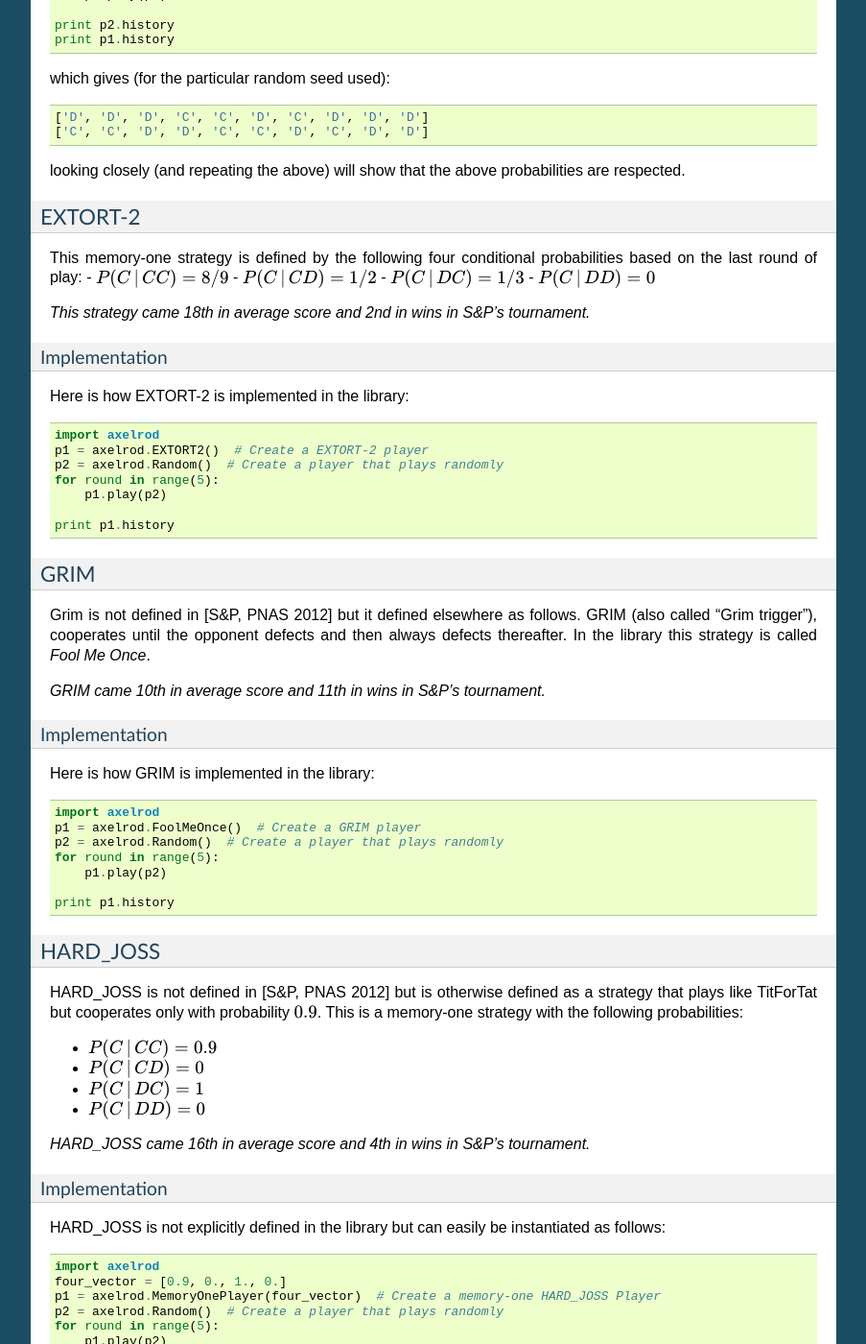
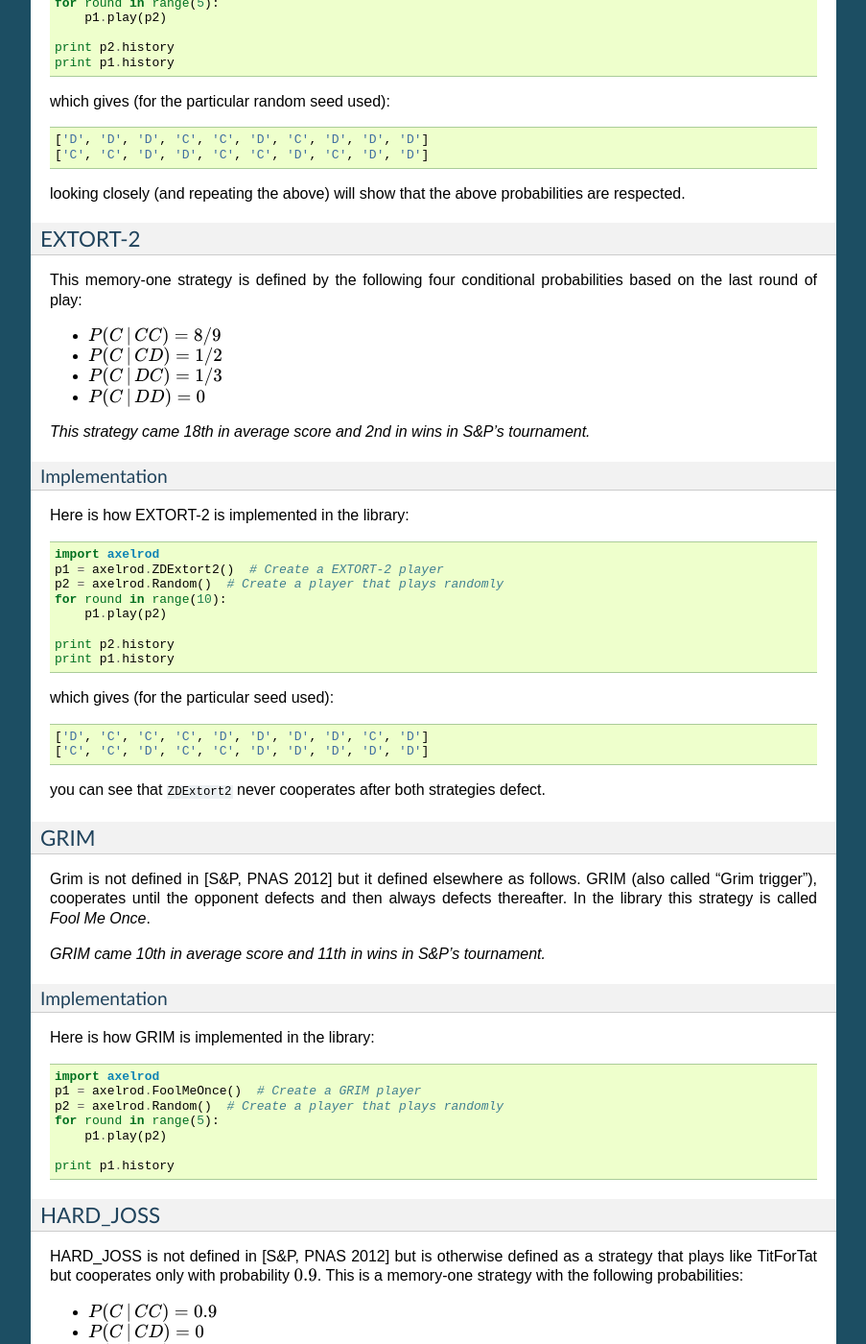
Before and after one commit to Axelrod-Python/Axelrod, a Sphinx documentation site: the page built from docs/overview_of_strategies.rst, in a window 1280 px wide and 1400 px high, scrolled down 10629 px. Shown: the whole window at 96% size, without its empty margins (198-1101 px from the left). Built offline with Sphinx 7.4.7, drawn with Linux system fonts in a browser that asks for light colours; some of the changed text lies outside the part shown.

Commit message:
Fixing Extort player
Fixed Implementation
Fixed Mathjax
Added more illustrative example

```diff
--- a/docs/overview_of_strategies.rst
+++ b/docs/overview_of_strategies.rst
@@ -434,6 +434,8 @@ The following classical strategies are included in the tournament:
 +----------+----------------------+----------------------+
 | ALLD     | Always Defect        | `Defector`           |
 +----------+----------------------+----------------------+
+| EXTORT   | Extort               | `ZDExtort2`          |
++----------+----------------------+----------------------+
 | TFT      | Tit-For-Tat          | `TitForTat`          |
 +----------+----------------------+----------------------+
 | GTFT     | Generous Tit-For-Tat | `GenerousTitForTat`  |
@@ -634,6 +636,7 @@ EXTORT-2
 
 This memory-one strategy is defined by the following four conditional
 probabilities based on the last round of play:
+
 - :math:`P(C\,|\,CC) = 8/9`
 - :math:`P(C\,|\,CD) = 1/2`
 - :math:`P(C\,|\,DC) = 1/3`
@@ -647,12 +650,20 @@ Implementation
 Here is how EXTORT-2 is implemented in the library::
 
     import axelrod
-    p1 = axelrod.EXTORT2()  # Create a EXTORT-2 player
+    p1 = axelrod.ZDExtort2()  # Create a EXTORT-2 player
     p2 = axelrod.Random()  # Create a player that plays randomly
-    for round in range(5):
+    for round in range(10):
         p1.play(p2)
 
+    print p2.history
     print p1.history
+
+which gives (for the particular seed used)::
+
+['D', 'C', 'C', 'C', 'D', 'D', 'D', 'D', 'C', 'D']
+['C', 'C', 'D', 'C', 'C', 'D', 'D', 'D', 'D', 'D']
+
+you can see that :code:`ZDExtort2` never cooperates after both strategies defect.
 
 GRIM
 ^^^^
```
